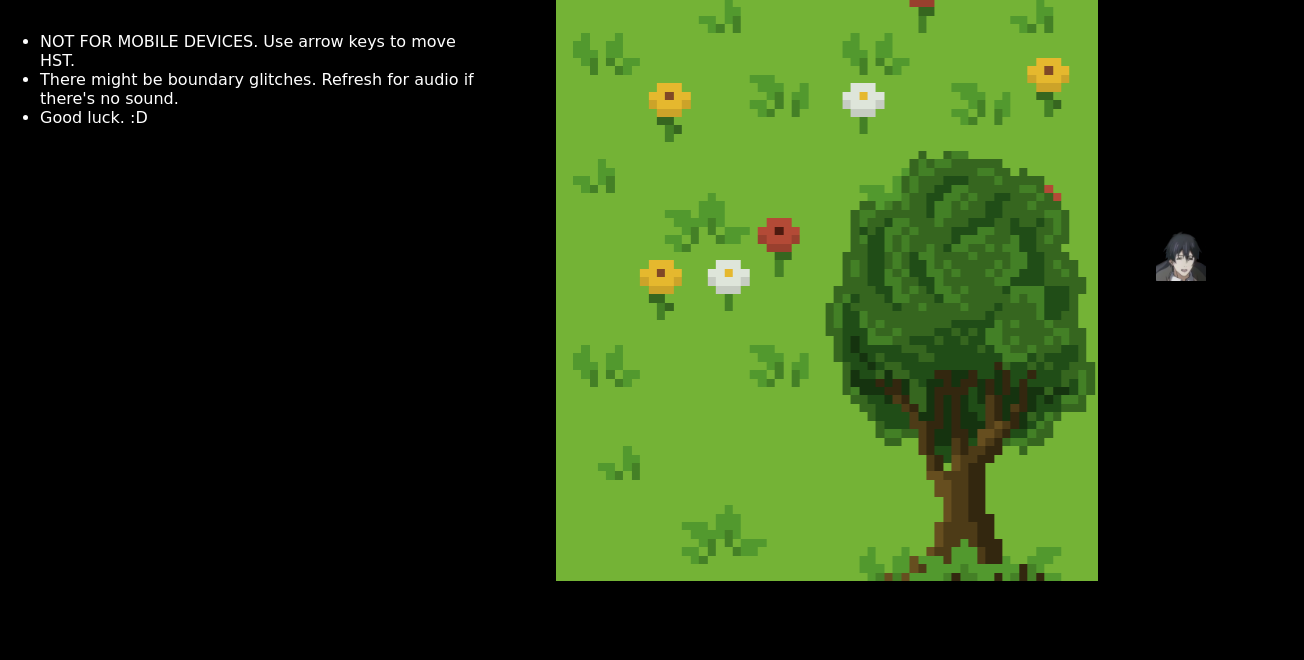
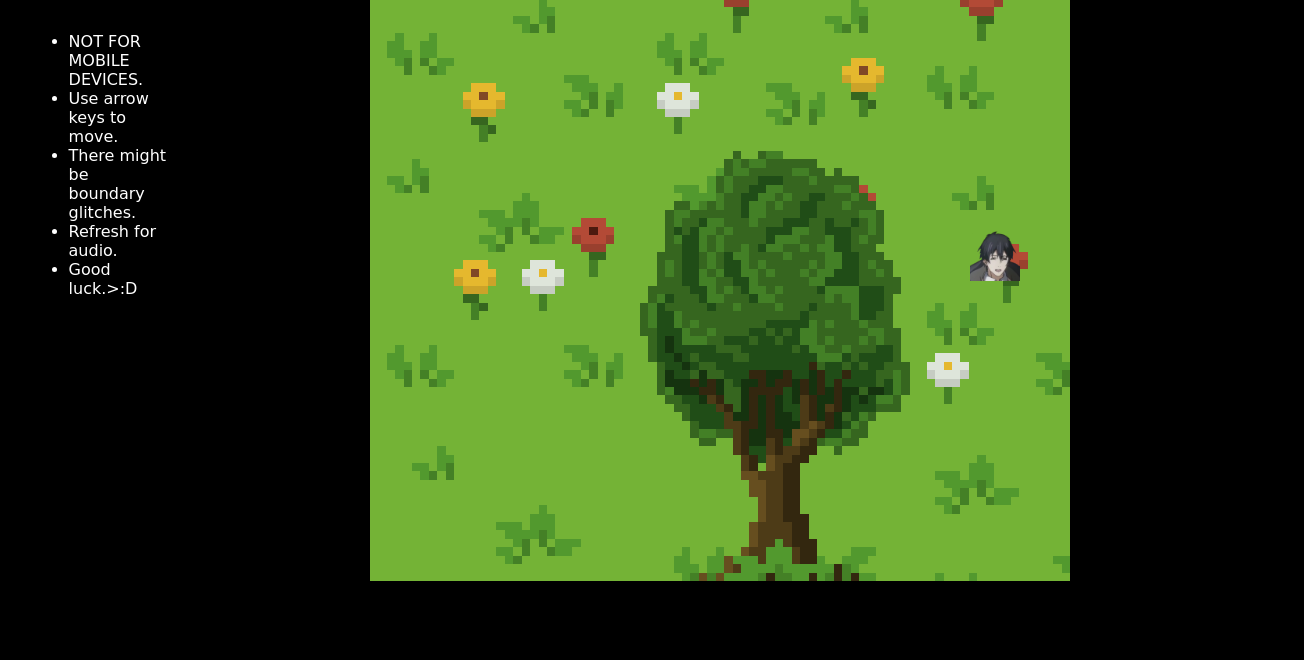
Before and after one commit to clai011/tka-game, a website: page index.html in a window 1280 px wide. Shown: the part 140-800 px from the top of the page, 1304 px wide, since content can reach past the window. Drawn offline with nearby package versions, Linux system fonts and the light colour scheme; a web font is replaced by a local one.

```diff
--- a/index.html
+++ b/index.html
@@ -15,13 +15,15 @@
   <div id="container" class="container">
     <div>
       <p class="title">Catch YX!</p>
-    <ul style="color:white">
+    <ul style="color:white; width: 100px;">
       <li>
-        NOT FOR MOBILE DEVICES. Use arrow keys to move HST.
+        NOT FOR MOBILE DEVICES.
     </li>
-    <li>There might be boundary glitches. Refresh for audio if there's no sound.</li>
+    <li>Use arrow keys to move.</li>
+    <li>There might be boundary glitches.</li>
+    <li>Refresh for audio.</li>
     <li>
-      Good luck. :D
+      Good luck.>:D
     </li></ul>
     </div>
     <button id="btn" type="button" onClick="refreshPage()">Play Again</button>
```
